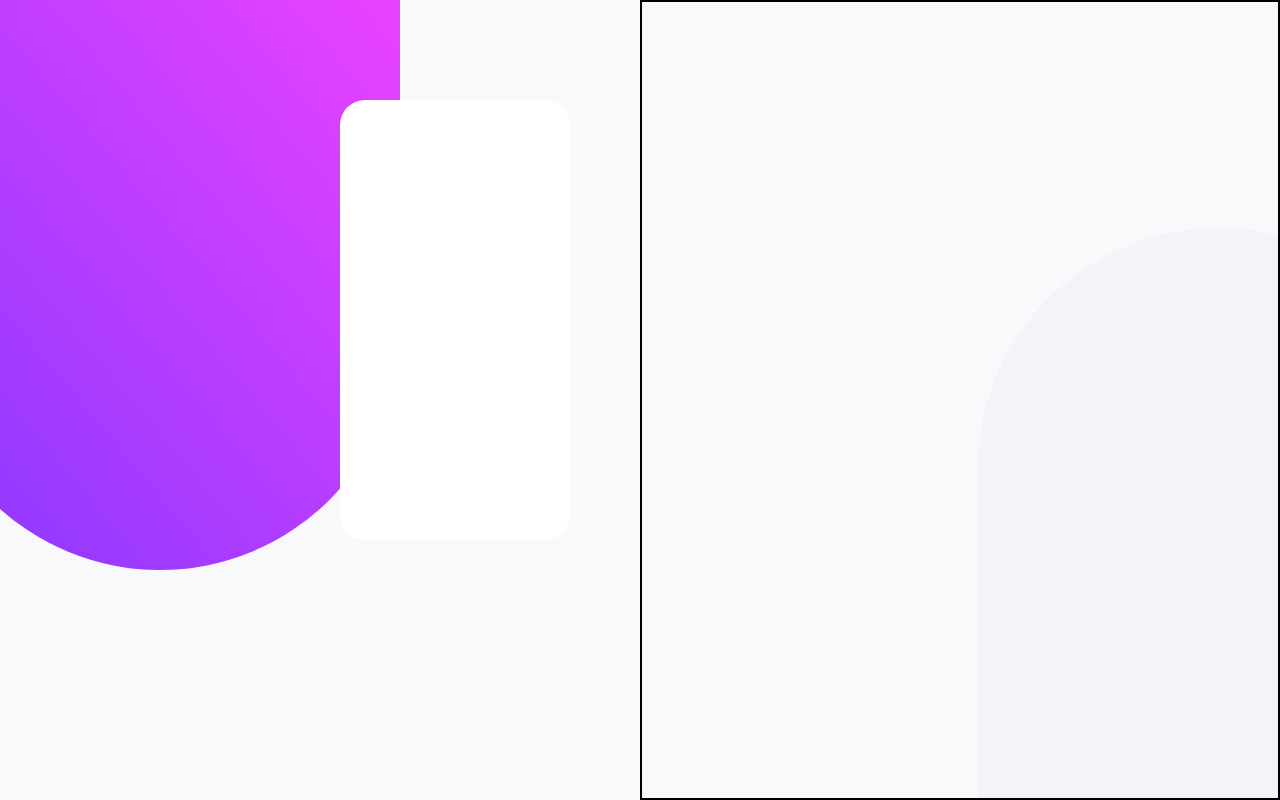
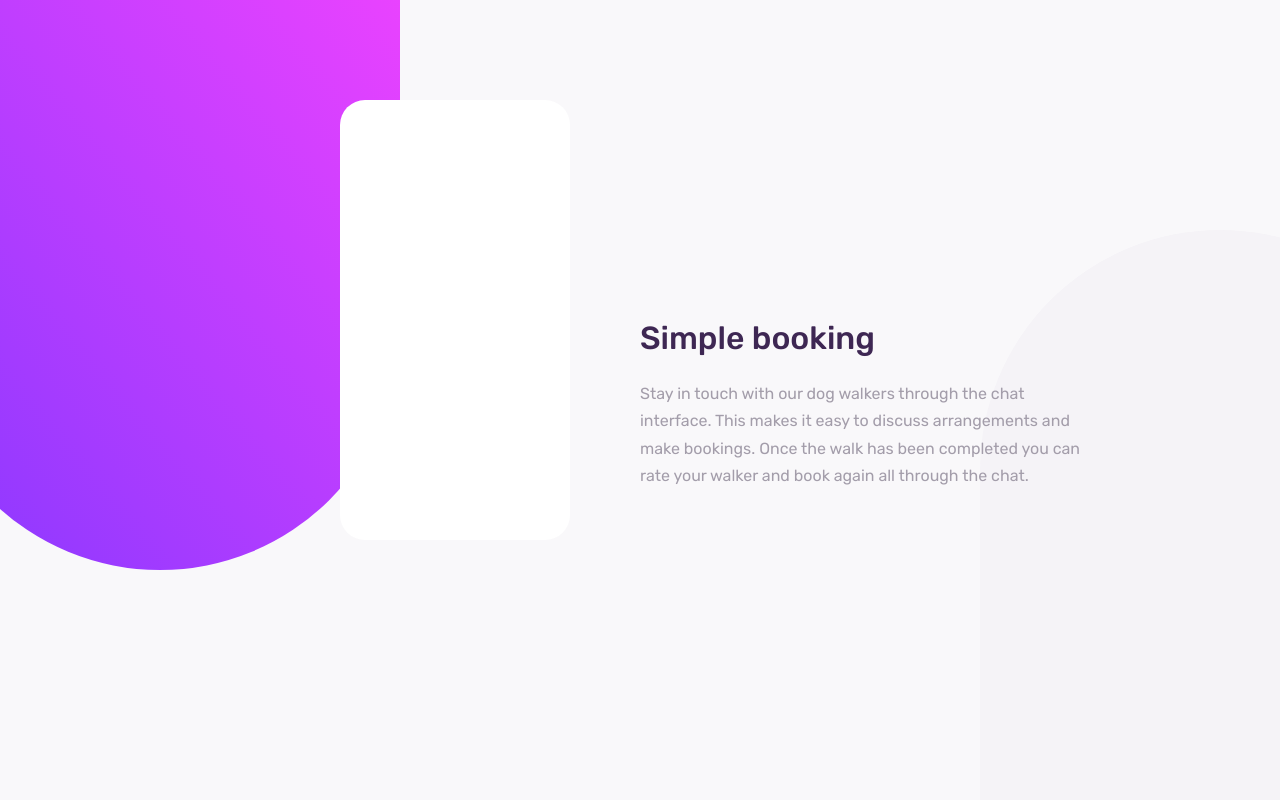
Before and after one commit to Max-Yasid/chatUI, a React (Create React App) app: page / in a window 1280 px wide. Built offline with nearby package versions, Linux system fonts and the light colour scheme.

Commit message:
finished text side

```diff
--- a/public/index.html
+++ b/public/index.html
@@ -15,15 +15,9 @@
       user's mobile device or desktop. See https://developers.google.com/web/fundamentals/web-app-manifest/
     -->
     <link rel="manifest" href="%PUBLIC_URL%/manifest.json" />
-    <!--
-      Notice the use of %PUBLIC_URL% in the tags above.
-      It will be replaced with the URL of the `public` folder during the build.
-      Only files inside the `public` folder can be referenced from the HTML.
-
-      Unlike "/favicon.ico" or "favicon.ico", "%PUBLIC_URL%/favicon.ico" will
-      work correctly both with client-side routing and a non-root public URL.
-      Learn how to configure a non-root public URL by running `npm run build`.
-    -->
+    <link rel="preconnect" href="https://fonts.googleapis.com">
+    <link rel="preconnect" href="https://fonts.gstatic.com" crossorigin>
+    <link href="https://fonts.googleapis.com/css2?family=Rubik:wght@400;500;700&display=swap" rel="stylesheet">
     <title>React App</title>
   </head>
   <body>
--- a/src/App.css
+++ b/src/App.css
@@ -13,7 +13,7 @@
   height: 570px;
   width: 480px;
   margin-left: -80px;
-  background-image: linear-gradient(to right top, hsl(264, 100%, 61%), hsl(293, 100%, 63%));
+  background-image: linear-gradient(to right top, var(--main-color-1), var(--main-color-2));
 }
 .ilustration__cellphone{
   position: absolute;
@@ -27,11 +27,30 @@
 .app-description{
   position: relative;
   overflow: hidden;
+  display: flex;
+  align-items: center;
+}
+.app-description__text{
+  position: relative;
+  z-index: 1;
+  width: 445px;
+  font-family: var(--main-font);
+}
+.app-description__title{
+  font-weight: 500;
+  font-size: 2em;
+  line-height: 1;
+  color: hsl(271, 36%, 24%);
+}
+.app-description__description{
+  font-weight: 400;
+  line-height: 1.7;
+  color: hsl(270, 7%, 64%);
 }
 .background-figure--inverted-grey{
   background-image: none;
   position: absolute;
-  background-color: hsla(270, 20%, 96%);
+  background-color: var(--secondary-color);
   transform: rotateZ(180deg);
   bottom: 0;
   right: -180px;
--- a/src/App.js
+++ b/src/App.js
@@ -7,7 +7,15 @@ function App() {
         <div className="background-figure"></div>
         <div className="ilustration__cellphone"></div>
       </section>
-      <section className="app-description borde">
+      <section className="app-description">
+        <div className="app-description__text">
+          <h1 className="app-description__title">Simple booking</h1>
+          <p className="app-description__description">
+            Stay in touch with our dog walkers through the chat interface. This makes it easy to
+            discuss arrangements and make bookings. Once the walk has been completed you can rate
+            your walker and book again all through the chat.
+          </p>
+        </div>
         <div className="background-figure background-figure--inverted-grey"></div>
       </section>
     </main>
--- a/src/index.css
+++ b/src/index.css
@@ -7,6 +7,13 @@ body {
   -moz-osx-font-smoothing: grayscale;
 }
 
+:root{
+  --main-color-1: hsl(264, 100%, 61%);
+  --main-color-2: hsl(293, 100%, 63%);
+  --secondary-color: hsl(270, 20%, 96%);
+  /* fonts */
+  --main-font: 'Rubik', sans-serif;
+}
 code {
   font-family: source-code-pro, Menlo, Monaco, Consolas, 'Courier New',
     monospace;
```
